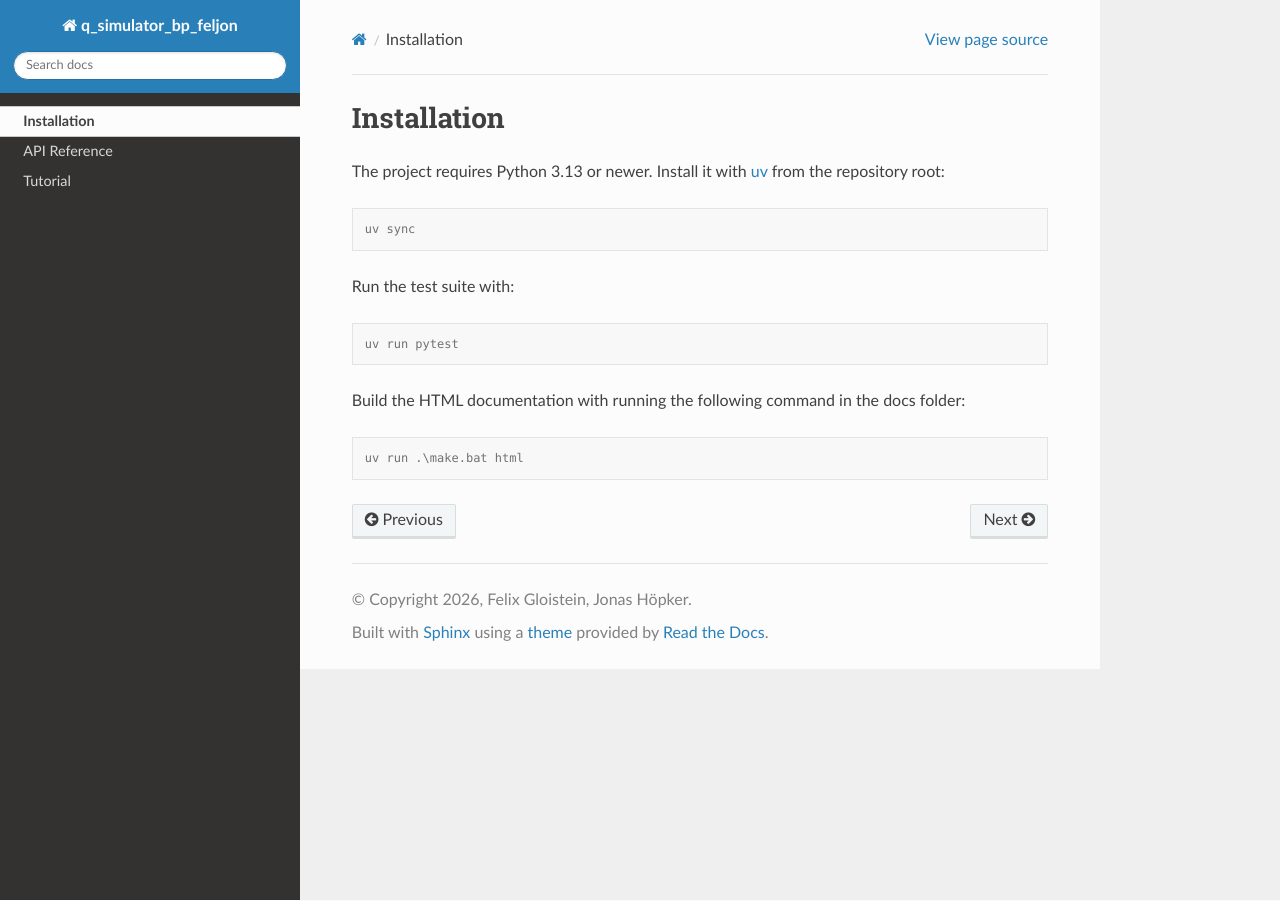
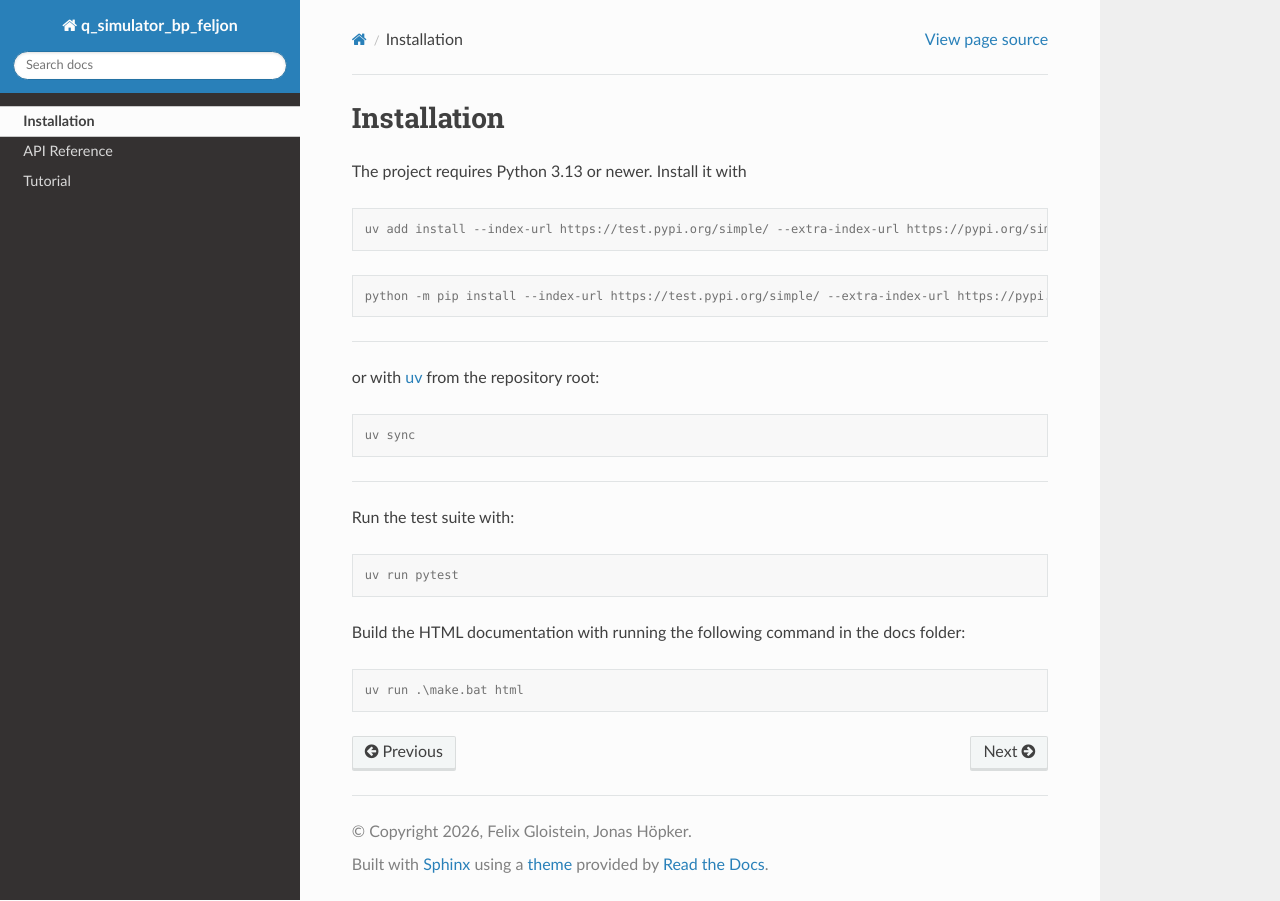
Before and after one commit to jona-sh/V93_BP_Simulation_von_Quantenschaltungen, a Sphinx documentation site: the page built from docs/installation.rst, in a window 1280 px wide. Built offline with Sphinx 7.4.7 and the Read the Docs theme 3.1.0, drawn with Linux system fonts in a browser that asks for light colours.

Commit message:
added installation instructions

```diff
--- a/docs/installation.rst
+++ b/docs/installation.rst
@@ -2,11 +2,28 @@ Installation
 ============
 
 The project requires Python 3.13 or newer. Install it with
-`uv <https://docs.astral.sh/uv/>`_ from the repository root:
+
+.. code-block:: console
+
+   uv add install --index-url https://test.pypi.org/simple/ --extra-index-url https://pypi.org/simple/ q_simulator_bp_feljon
+
+
+
+
+.. code-block:: console
+
+   python -m pip install --index-url https://test.pypi.org/simple/ --extra-index-url https://pypi.org/simple/ q_simulator_bp_feljon
+
+
+---------
+
+or with `uv <https://docs.astral.sh/uv/>`_ from the repository root:
 
 .. code-block:: console
 
    uv sync
+
+---------
 
 Run the test suite with:
 
```
